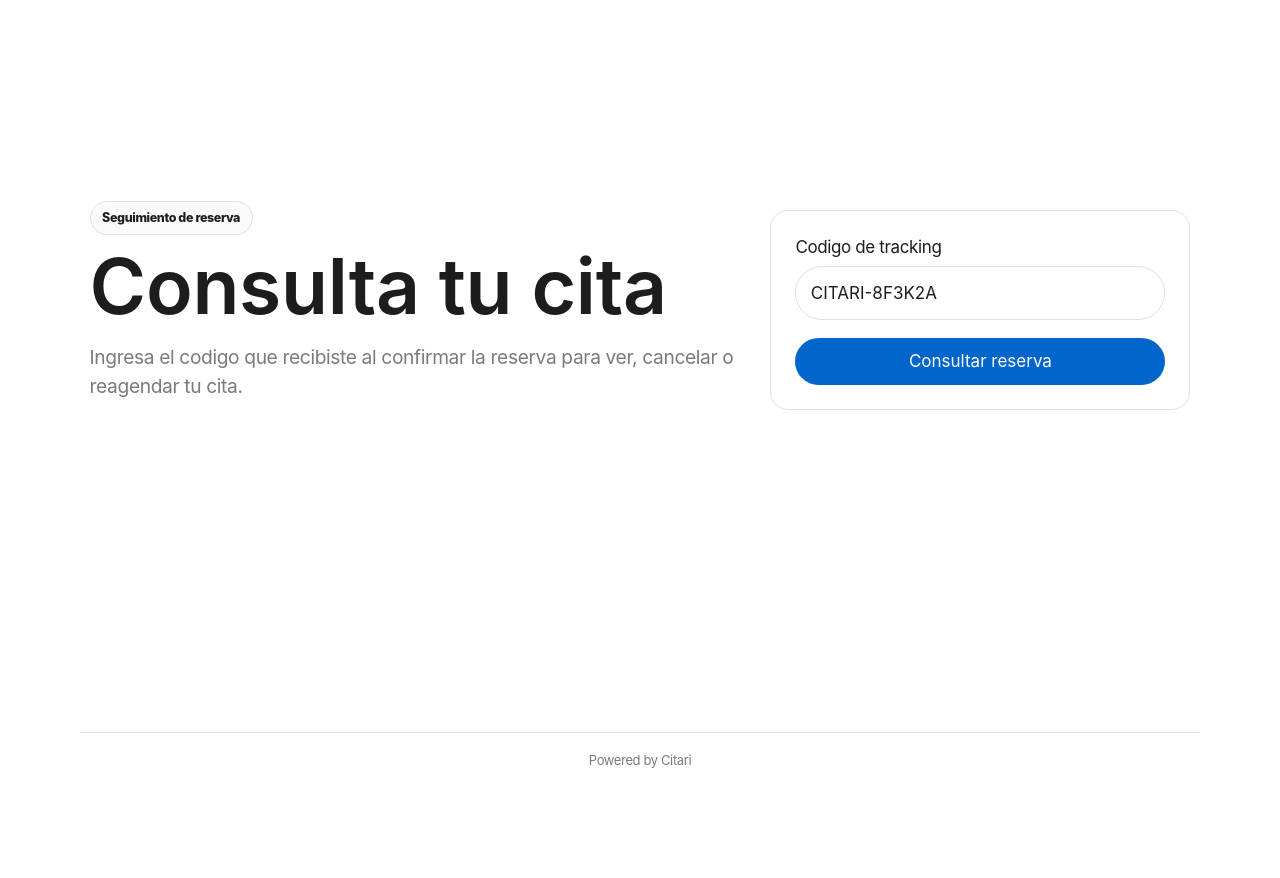
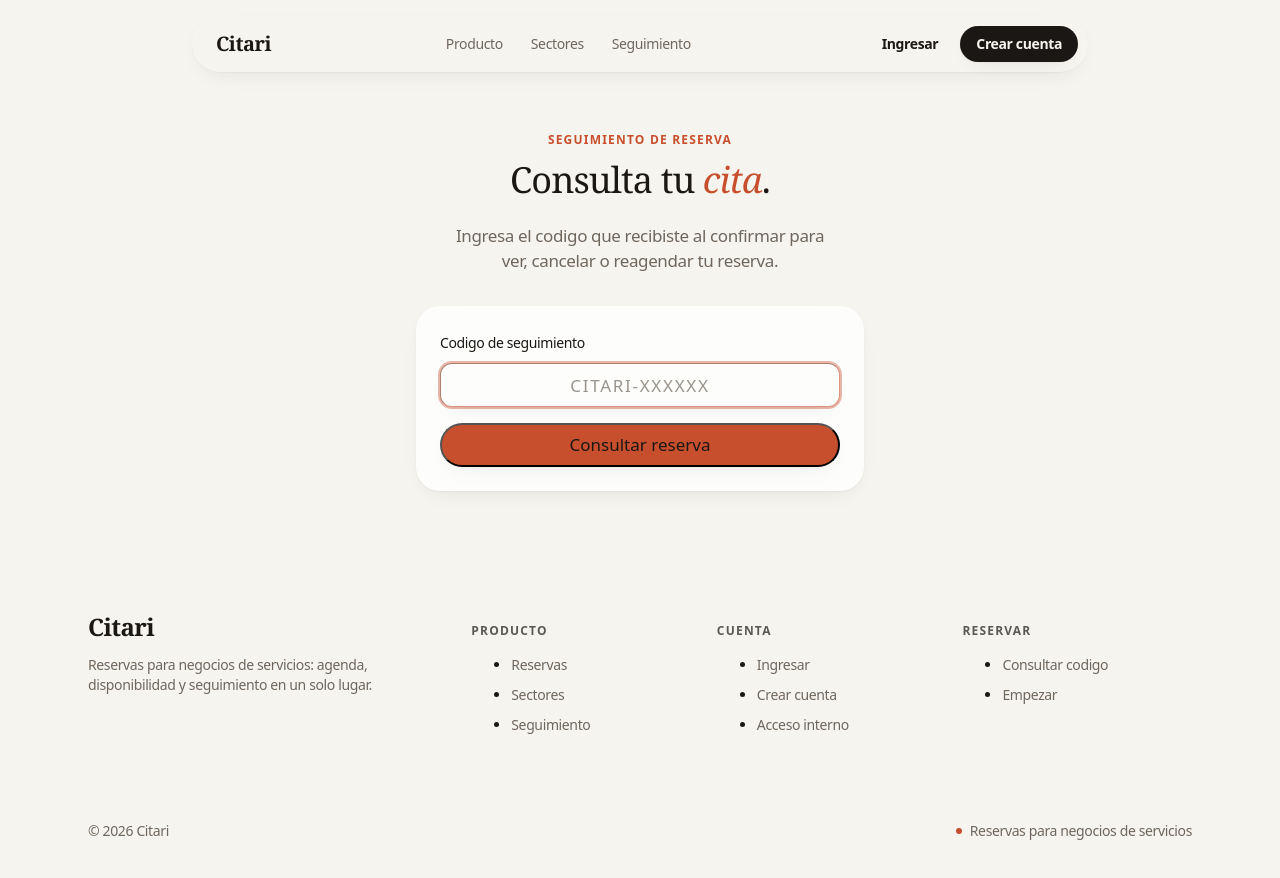
Before and after one commit to handelenriquezacuna/multiTenantBookingManager, a Next.js app in the folder apps/frontend/: page /track in a window 1280 px wide. Shown: the top 878 px of the page. Before the commit the page ends 800 px from the top, so only its background shows below. Built offline with nearby package versions, Linux system fonts and the light colour scheme.

Commit message:
feat(frontend): redesign the tracking lookup page (/track)
Editorial layout with shared header/footer; centered code-entry card using the new
Input/Button; removes the hardcoded default code.

```diff
--- a/apps/frontend/app/track/page.tsx
+++ b/apps/frontend/app/track/page.tsx
@@ -2,11 +2,15 @@
 
 import { useRouter } from "next/navigation";
 import { FormEvent, useState } from "react";
-import { BookingShell } from "@/components/layout/BookingShell";
+import { SiteHeader } from "@/components/marketing/site-header";
+import { SiteFooter } from "@/components/marketing/site-footer";
+import { Button } from "@/components/ui/button";
+import { Input } from "@/components/ui/input";
+import { Label } from "@/components/ui/label";
 
 export default function TrackLookupPage() {
   const router = useRouter();
-  const [code, setCode] = useState("CITARI-8F3K2A");
+  const [code, setCode] = useState("");
 
   function submitTrackingCode(event: FormEvent<HTMLFormElement>) {
     event.preventDefault();
@@ -16,21 +20,44 @@ export default function TrackLookupPage() {
   }
 
   return (
-    <BookingShell>
-      <section className="track-lookup">
-        <div>
-          <span className="badge">Seguimiento de reserva</span>
-          <h1>Consulta tu cita</h1>
-          <p>Ingresa el codigo que recibiste al confirmar la reserva para ver, cancelar o reagendar tu cita.</p>
+    <div data-ct className="flex min-h-[100dvh] flex-col bg-background font-sans text-foreground antialiased">
+      <SiteHeader />
+
+      <main className="flex flex-1 items-center justify-center px-6 py-16">
+        <div className="w-full max-w-md text-center">
+          <p className="text-xs font-semibold uppercase tracking-widest text-primary">
+            Seguimiento de reserva
+          </p>
+          <h1 className="mt-3 font-serif text-4xl font-medium tracking-tight">
+            Consulta tu <em className="italic text-primary">cita</em>.
+          </h1>
+          <p className="mx-auto mt-3 max-w-sm text-muted-foreground">
+            Ingresa el codigo que recibiste al confirmar para ver, cancelar o reagendar tu reserva.
+          </p>
+
+          <form
+            onSubmit={submitTrackingCode}
+            className="mt-8 rounded-3xl border border-border bg-card p-6 text-left shadow-soft"
+          >
+            <div className="space-y-2">
+              <Label htmlFor="code">Codigo de seguimiento</Label>
+              <Input
+                id="code"
+                value={code}
+                onChange={(event) => setCode(event.target.value)}
+                placeholder="CITARI-XXXXXX"
+                autoFocus
+                className="text-center font-mono tracking-widest"
+              />
+            </div>
+            <Button type="submit" className="mt-4 w-full">
+              Consultar reserva
+            </Button>
+          </form>
         </div>
-        <form className="track-card" onSubmit={submitTrackingCode}>
-          <label className="field-group">
-            <span>Codigo de tracking</span>
-            <input value={code} onChange={(event) => setCode(event.target.value)} placeholder="CITARI-8F3K2A" />
-          </label>
-          <button className="btn" type="submit">Consultar reserva</button>
-        </form>
-      </section>
-    </BookingShell>
+      </main>
+
+      <SiteFooter />
+    </div>
   );
 }
```
